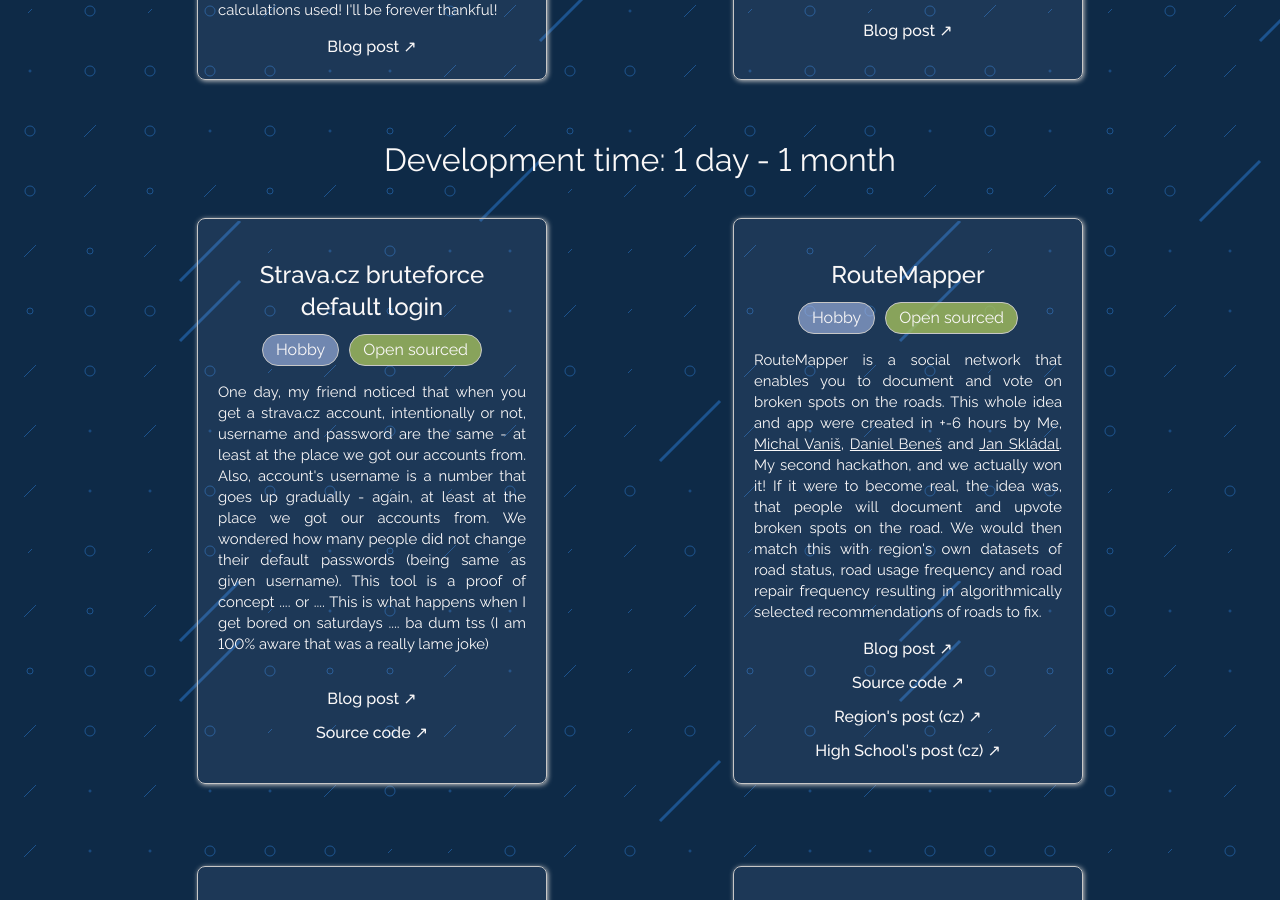
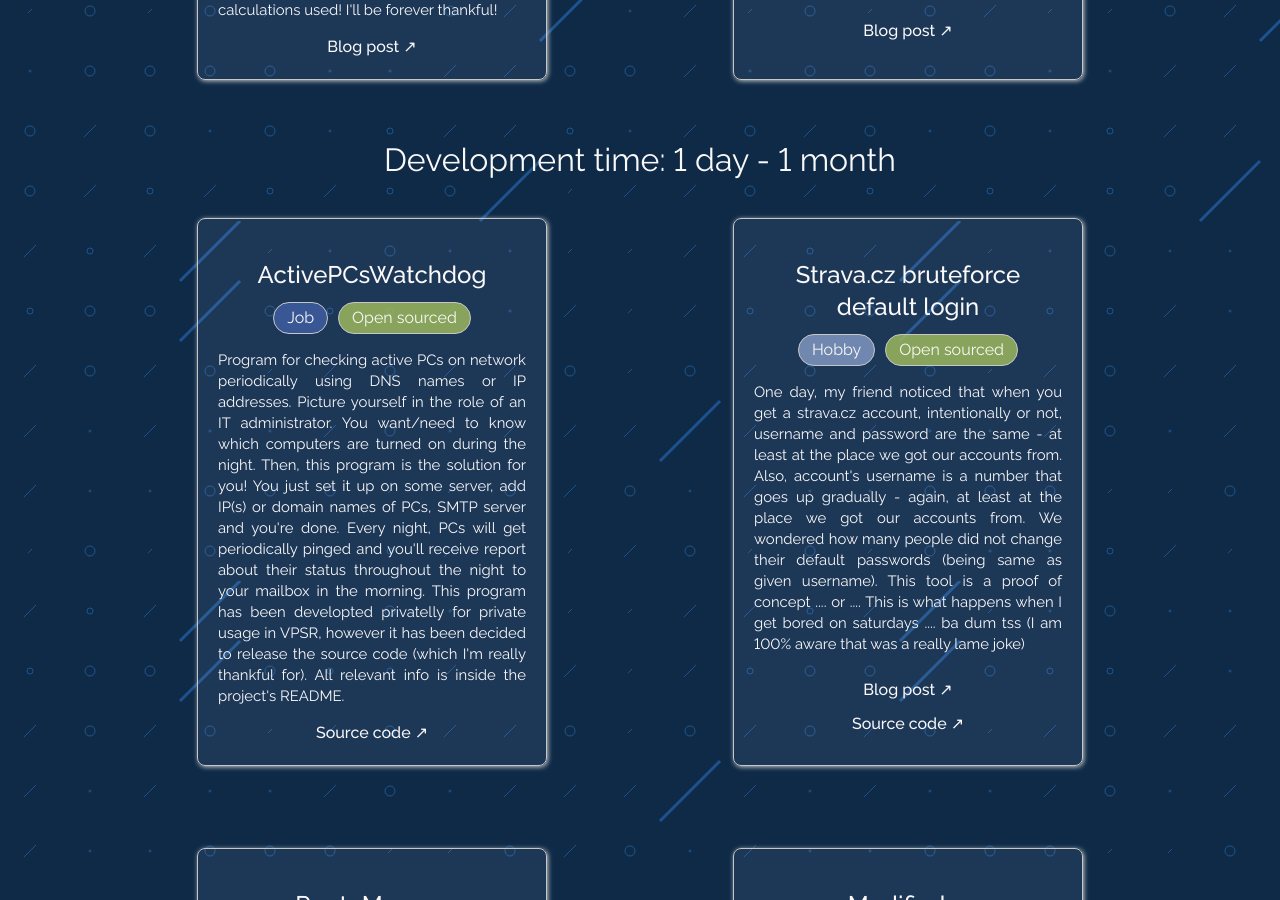
Before and after one commit to TDiblik/tomasdiblik.cz, a Jekyll site: the page built from src/pages/projects.html, in a window 1280 px wide and 900 px high, scrolled down 2659 px. Built offline with Jekyll 4.4.1, drawn with Linux system fonts in a browser that asks for light colours.

Commit message:
[Feature] Add ActivePCsWatchdog under projects

```diff
--- a/src/pages/projects.html
+++ b/src/pages/projects.html
@@ -226,6 +191,60 @@
 
   <h1 class="projects-container-title">Development time: 1 day - 1 month</h1>
   <div class="projects-container">
+
+    {% comment %}
+
+    {% include project_card.html
+     name = "RFID Lock"
+
+     is_hobby_project = true
+     is_open_sourced = true
+     is_publicly_available = false
+
+     blog_post_link = "/pages/blog/TODO"
+     source_code_link = "https://github.com/TDiblik/TODO"
+     youtube_video_link = "https://www.youtube.com/watch?v=dQw4w9WgXcQ"
+
+     description = "
+
+    "%}
+
+    {% include project_card.html
+     name = "IR Signal Cloner"
+
+     is_hobby_project = true
+     is_open_sourced = true
+     is_publicly_available = false
+
+     blog_post_link = "/pages/blog/TODO"
+     source_code_link = "https://github.com/TDiblik/TODO"
+     youtube_video_link = "https://www.youtube.com/watch?v=dQw4w9WgXcQ"
+
+     description = "
+
+    "%}
+
+    {% endcomment %}
+
+    {% include project_card.html
+     name = "ActivePCsWatchdog"
+
+     is_hobby_project = false
+     is_open_sourced = true
+     is_publicly_available = false
+
+     source_code_link = "https://github.com/TDiblik/ActivePCsWatchdog"
+
+     description = "
+      Program for checking active PCs on network periodically using DNS names or IP addresses.
+      Picture yourself in the role of an IT administrator. You want/need to know which computers are turned on during the night.
+      Then, this program is the solution for you! You just set it up on some server, add IP(s) or domain names of PCs,
+      SMTP server and you're done. Every night, PCs will get periodically pinged and you'll receive report about their status
+      throughout the night to your mailbox in the morning.
+      This program has been developted privatelly for private usage in VPSR, however it has been decided to release the source code (which I'm really thankful for).
+      All relevant info is inside the project's README.
+    "%}
+
     {% include project_card.html
      name = "Strava.cz bruteforce default login"
 
```
Also changed, not shown: other parts of src/pages/projects.html (+0 -35 lines).
